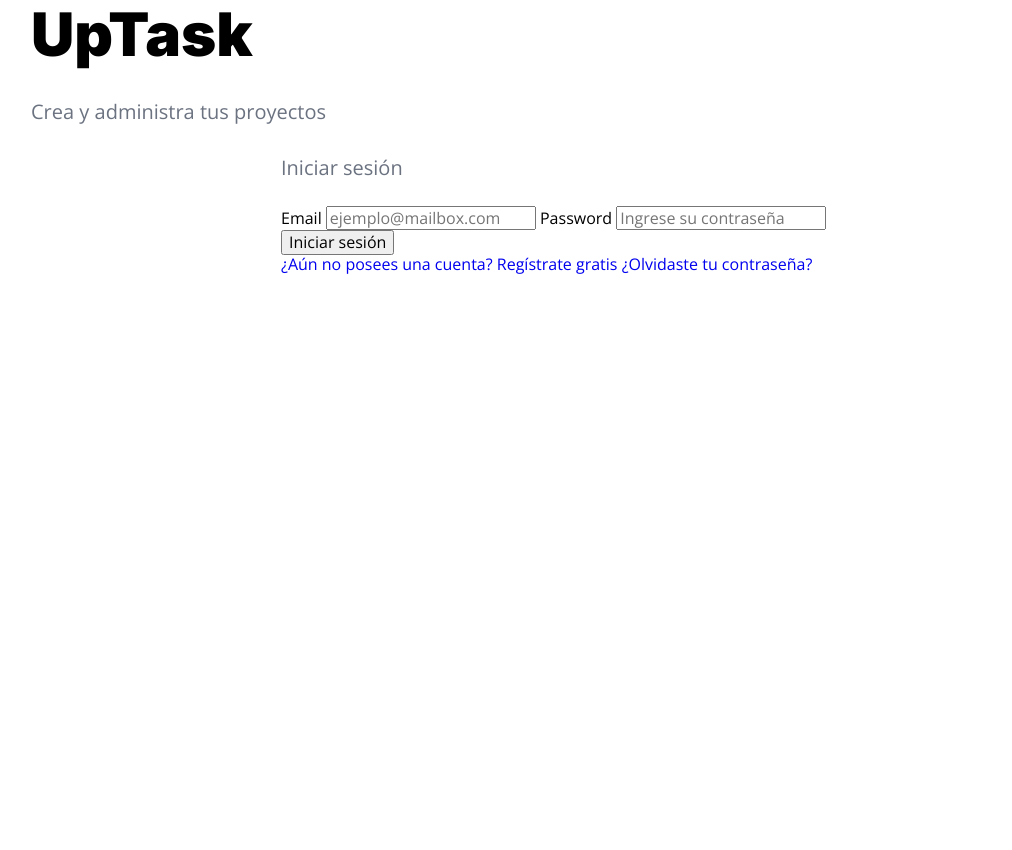
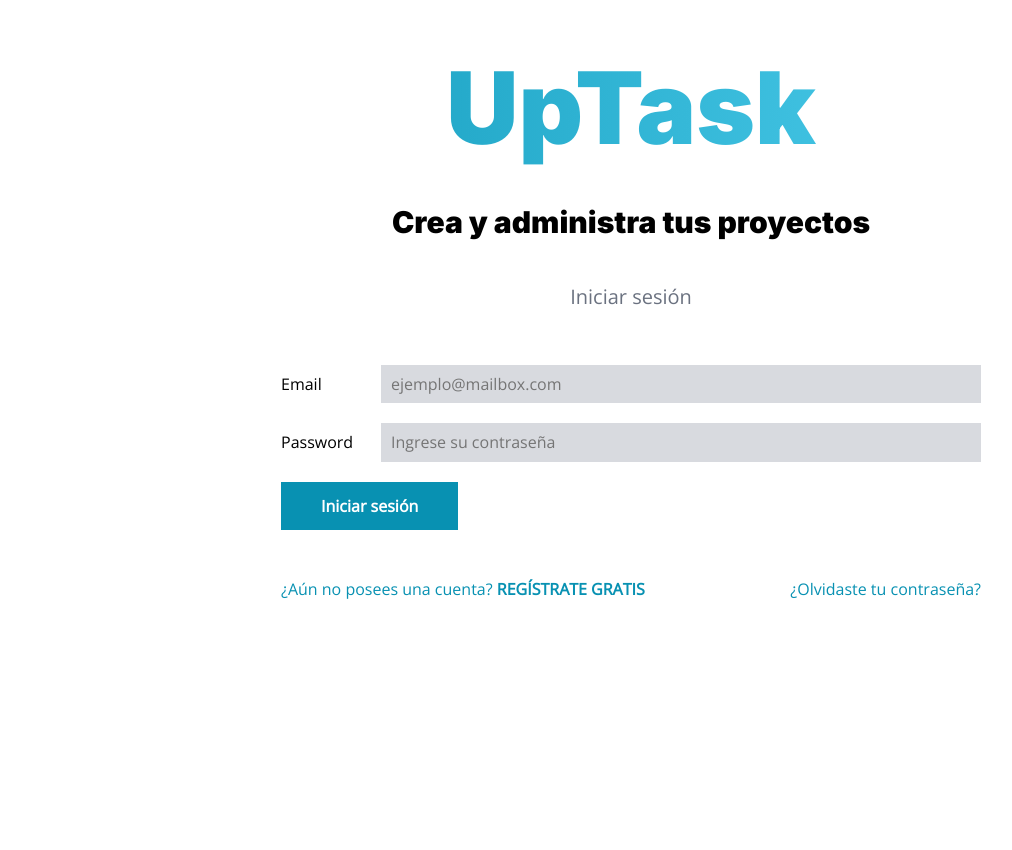
Before and after one commit to JuanGelabert/UpTask-Administrador-de-tareas, a PHP site: template views/auth/login.php in a window 1280 px wide. Shown: the whole page, without its empty margins (9-1021 px from the left). Before the commit the page ends 274 px from the top, so only its background shows below. Run offline with PHP 8.4, Linux system fonts and the light colour scheme; the template is opened without the code that fills it, so the values that code supplies are empty.

Commit message:
Añadí estilos a la vista de login

```diff
--- a/src/scss/app.scss
+++ b/src/scss/app.scss
@@ -1 +1,3 @@
 @use 'base';
+@use 'componentes';
+@use 'auth';
--- /dev/null
+++ b/src/scss/auth/_index.scss
@@ -0,0 +1 @@
+@forward 'login';
--- /dev/null
+++ b/src/scss/auth/_login.scss
@@ -0,0 +1,28 @@
+@use 'base/mixins' as m;
+@use 'base/variables' as v;
+
+.login {
+    margin-top: v.$separacion;
+
+    .uptask {
+        background: linear-gradient(to right, v.$cyan 0%, lighten(v.$cyan, 30%) 100%);
+        color: transparent;
+        background-clip: text;
+        font-size: 7rem;
+        text-align: center;
+
+        @include m.tablet {
+            font-size: 10rem;
+        }
+    }
+
+    input[type="submit"] {
+        @include m.boton(v.$cyan, v.$blanco);
+    }
+
+    .acciones {
+        a{
+            color: v.$cyan;
+        }
+    }
+}
--- a/src/scss/base/_tipografia.scss
+++ b/src/scss/base/_tipografia.scss
@@ -19,3 +19,13 @@ p {
     color: v.$gris;
     line-height: 1.8;
 }
+.tagline {
+    font-family: v.$fuente_headings;
+    font-weight: 900;
+    color: v.$negro;
+    font-size: 3rem;
+    text-align: center;
+}
+.descripcion-pagina {
+    text-align: center;
+}
--- /dev/null
+++ b/src/scss/componentes/_acciones.scss
@@ -0,0 +1,27 @@
+@use 'base/mixins' as m;
+@use 'base/variables' as v;
+
+
+.acciones {
+    margin-top: 5rem;
+    @include m.tablet {
+        display: flex;
+        justify-content: space-between;
+    }
+
+    a {
+        display: block;
+        text-align: center;
+        margin-bottom: 2rem;
+        color: v.$negro;
+
+        &:last-of-type{
+            margin-bottom: 0;
+        }
+
+        span {
+            font-weight: 900;
+            text-transform: uppercase;
+        }
+    }
+}
--- /dev/null
+++ b/src/scss/componentes/_formulario.scss
@@ -0,0 +1,22 @@
+@use 'base/variables' as v;
+@use 'base/mixins' as m;
+
+.formulario {
+    margin-top: 5rem;
+
+    .campo {
+        display: flex;
+        align-items: center;
+        margin-bottom: 2rem;
+
+        label {
+            flex: 0 0 10rem;
+        }
+        input {
+            flex: 1;
+            padding: 1rem;
+            border: none;
+            background-color: lighten(v.$gris, 40%);
+        }
+    }
+}
--- /dev/null
+++ b/src/scss/componentes/_index.scss
@@ -0,0 +1,2 @@
+@forward 'formulario';
+@forward 'acciones';
--- a/views/auth/login.php
+++ b/views/auth/login.php
@@ -1,6 +1,6 @@
-<div class="contenedor">
-    <h1>UpTask</h1>
-    <p>Crea y administra tus proyectos</p>
+<div class="contenedor login">
+    <h1 class="uptask">UpTask</h1>
+    <p class="tagline">Crea y administra tus proyectos</p>
 
     <div class="contenedor-sm">
         <p class="descripcion-pagina">Iniciar sesión</p>
@@ -14,7 +14,9 @@
                     id="email"
                     placeholder="ejemplo@mailbox.com"
                 />
+            </div>
 
+            <div class="campo">
                 <label for="password">Password</label>
                 <input
                     type="password"
```
Also changed, not shown: public/build/css/app.css, 1 other file.
